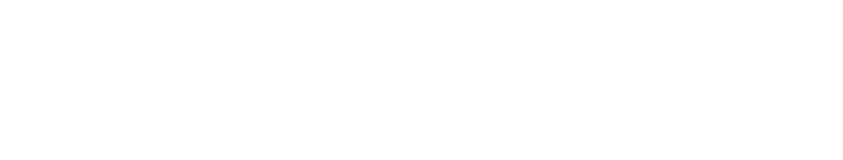
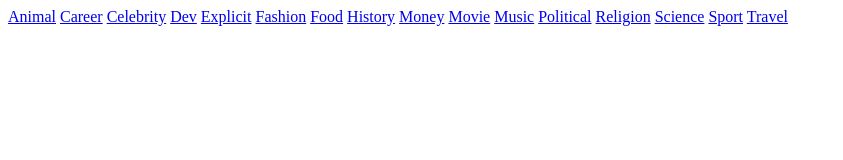
Before and after one commit to FranDaniels/Proyecto-Chuck-Norris, a plain HTML site: page index.html in a window 1280 px wide. Shown: the whole page, without its empty margins (0-843 px from the left). Drawn offline with Linux system fonts and the light colour scheme.

Commit message:
Añadir los botones de las categorias para redirigir a la pagina frases.html

```diff
--- a/index.html
+++ b/index.html
@@ -6,6 +6,21 @@
     <title>Chuck Norris</title>
 </head>
 <body>
-
+    <a href="frases.html">Animal</a>
+    <a href="frases.html">Career</a>
+    <a href="frases.html">Celebrity</a>
+    <a href="frases.html">Dev</a>
+    <a href="frases.html">Explicit</a>
+    <a href="frases.html">Fashion</a>
+    <a href="frases.html">Food</a>
+    <a href="frases.html">History</a>
+    <a href="frases.html">Money</a>
+    <a href="frases.html">Movie</a>
+    <a href="frases.html">Music</a>
+    <a href="frases.html">Political</a>
+    <a href="frases.html">Religion</a>
+    <a href="frases.html">Science</a>
+    <a href="frases.html">Sport</a>
+    <a href="frases.html">Travel</a>
 </body>
 </html>
```
